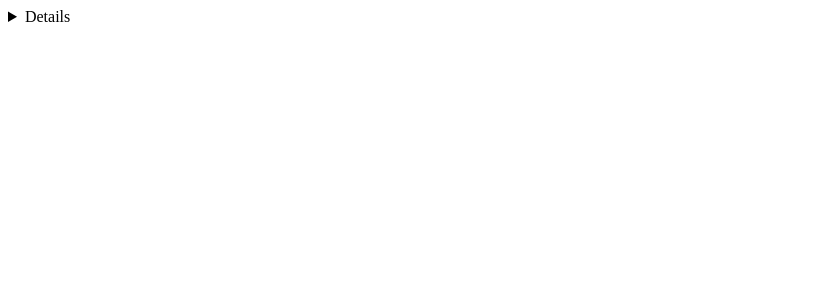
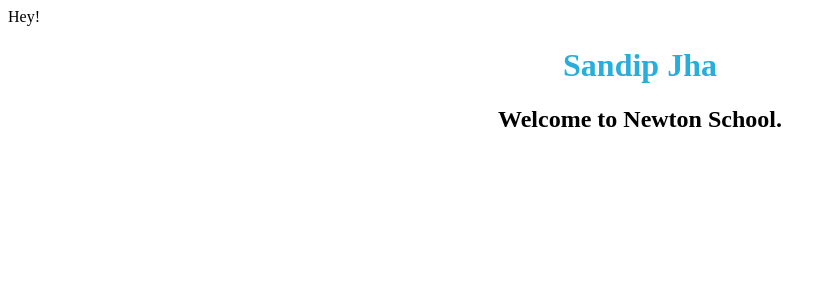
Before and after one commit to sandipjha762/React-Practice-Assignments---Greetings-with-Props, a React app: page / in a window 1280 px wide. Shown: the top 300 px of the page, without its empty margins (0-836 px from the left). Built offline with nearby package versions, Linux system fonts and the light colour scheme.

Commit message:
Update Welcome.js

```diff
--- a/src/components/Welcome.js
+++ b/src/components/Welcome.js
@@ -4,11 +4,11 @@
 
 const Welcome=(props)=>{
     return(
-        <details>
+        <div>
         Hey!
         <h1>{props.name}</h1>
         <h2>Welcome to Newton School.</h2>
-        </details>
+        </div>
     )
 
 
```
